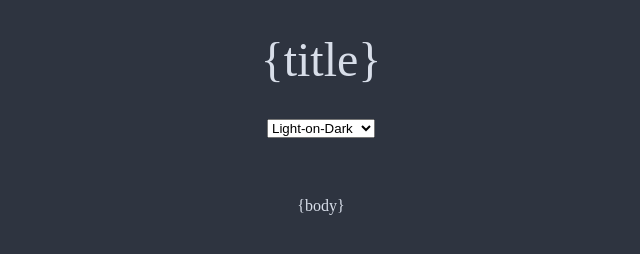
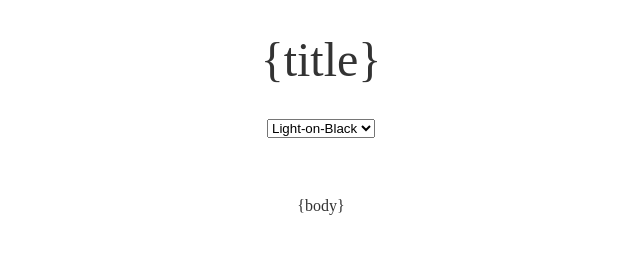
Before and after one commit to aarongut/text_proxy, a plain HTML site: page cgi-bin/template.html in a window 1280 px wide. Shown: the whole page, without its empty margins (319-959 px from the left). Drawn offline with Linux system fonts and the light colour scheme.

Commit message:
auto theme

```diff
--- a/cgi-bin/template.html
+++ b/cgi-bin/template.html
@@ -10,12 +10,12 @@
     <link rel="icon" type="image/png" href="/favicon@2x.png" size="128x128">
     <link rel="icon" type="image/png" href="/favicon@3x.png" size="192x192">
   </head>
-  <body class="dark">
+  <body>
     <h1>{title}</h1>
     <div class="theme">
       <select aria-label="Theme" onchange="setTheme(event)">
         <option value="darker">Light-on-Black</option>
-        <option value="dark" selected>Light-on-Dark</option>
+        <option value="dark">Light-on-Dark</option>
         <option value="light">Dark-on-White</option>
       </select>
     </div>
--- a/site.css
+++ b/site.css
@@ -13,6 +13,17 @@
 	--foreground: #d8dee9;
 }
 
+body {
+	--background: #fff;
+	--foreground: #333;
+}
+
+@media (prefers-color-scheme: dark) {
+	body {
+		--background: #2e3440;
+		--foreground: #d8dee9;
+	}
+}
 
 html,
 body {
```
Also changed, not shown: index.html (+1 -1 lines).
